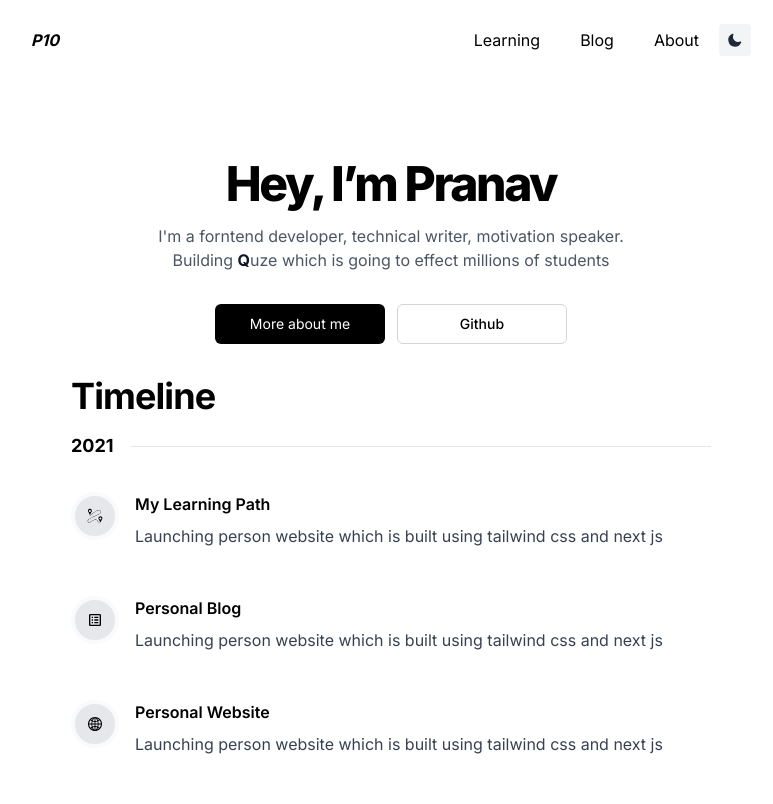
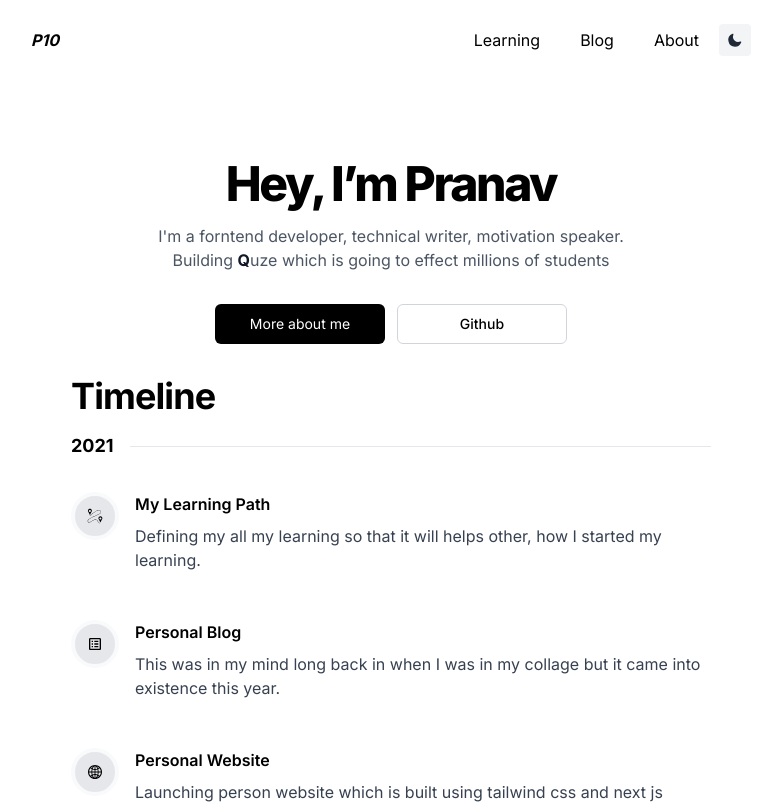
Before and after one commit to pranavp10/pranavp10.me, a Next.js app: page / in a window 1280 px wide. Shown: the top 804 px of the page, without its empty margins (249-1022 px from the left). Built offline with nearby package versions, Linux system fonts and the light colour scheme; a web font is replaced by a local one; what @tailwindcss/typography would draw is missing.

Commit message:
:pencil2:  index typo added

```diff
--- a/src/components/timeline/timeline.js
+++ b/src/components/timeline/timeline.js
@@ -16,12 +16,13 @@ export default function Timeline() {
       <DateEntry title="2021" />
       <TimeLineEntry title="My Learning Path" Icon={GiPathDistance} tint="gray">
         <p className="text-gray-700 dark:text-gray-400">
-          Launching person website which is built using tailwind css and next js
+          Defining my all my learning so that it will helps other, how I started my learning.
         </p>
       </TimeLineEntry>
       <TimeLineEntry title="Personal Blog" Icon={BiSpreadsheet} tint="gray">
         <p className="text-gray-700 dark:text-gray-400">
-          Launching person website which is built using tailwind css and next js
+          This was in my mind long back in when I was in my collage but it came into existence this
+          year.
         </p>
       </TimeLineEntry>
       <TimeLineEntry title="Personal Website" Icon={AiOutlineGlobal} tint="gray">
```
